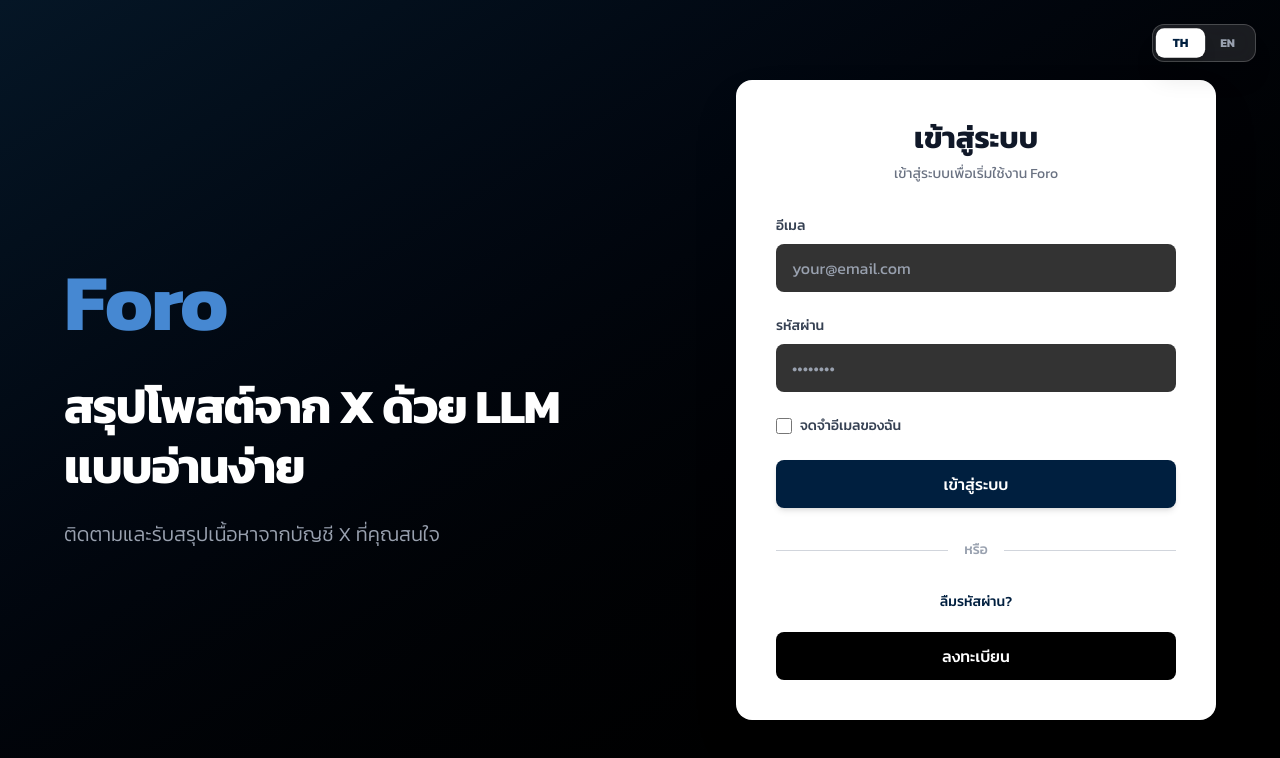
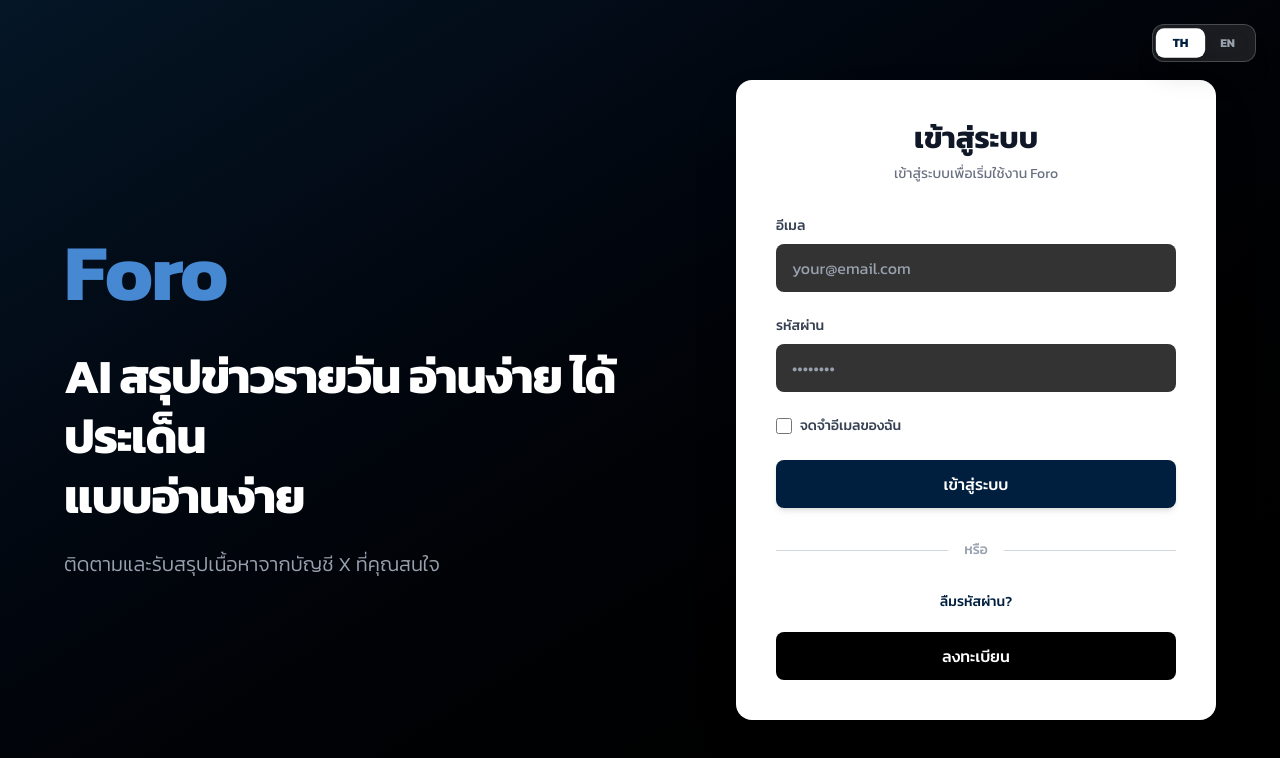
Before and after one commit to HectorRussia/foro-web, a React (Vite) app: page / in a window 1280 px wide. Shown: the top 758 px of the page. Built offline with nearby package versions, Linux system fonts and the light colour scheme; no server answers.

Commit message:
chore: refacode little & edit text login

```diff
--- a/src/pages/Login.tsx
+++ b/src/pages/Login.tsx
@@ -33,7 +33,7 @@ const Login = () => {
     const t = {
         th: {
             title: "Foro",
-            subtitle: "สรุปโพสต์จาก X ด้วย LLM",
+            subtitle: "AI สรุปข่าวรายวัน อ่านง่าย ได้ประเด็น",
             subtitle2: "แบบอ่านง่าย",
             desc: "ติดตามและรับสรุปเนื้อหาจากบัญชี X ที่คุณสนใจ",
             loginHeader: "เข้าสู่ระบบ",
@@ -57,7 +57,7 @@ const Login = () => {
         },
         en: {
             title: "Foro",
-            subtitle: "Summarize X posts with LLM",
+            subtitle: "AI-generated daily news that is concise and easy to understand.",
             subtitle2: "Easy to read",
             desc: "Follow and get content summaries from X accounts you're interested in.",
             loginHeader: "Login",
--- a/src/pages/TodayNews.tsx
+++ b/src/pages/TodayNews.tsx
@@ -52,7 +52,6 @@ const TodayNews = () => {
     const abortControllerRef = useRef<AbortController | null>(null);
 
     // Context restoration and Initial Data Fetch
-    useEffect(() => {
     const init = async () => {
         try {
             // 1. Sync Trigger Status first to understand current state
@@ -107,9 +106,8 @@ const TodayNews = () => {
             console.error('Failed to sync today news:', error);
         }
     };
-
+    useEffect(() => {
         init();
-
         return () => {
             if (abortControllerRef.current) abortControllerRef.current.abort();
         };
```
Lines whose indentation alone changed are shown as unchanged.
